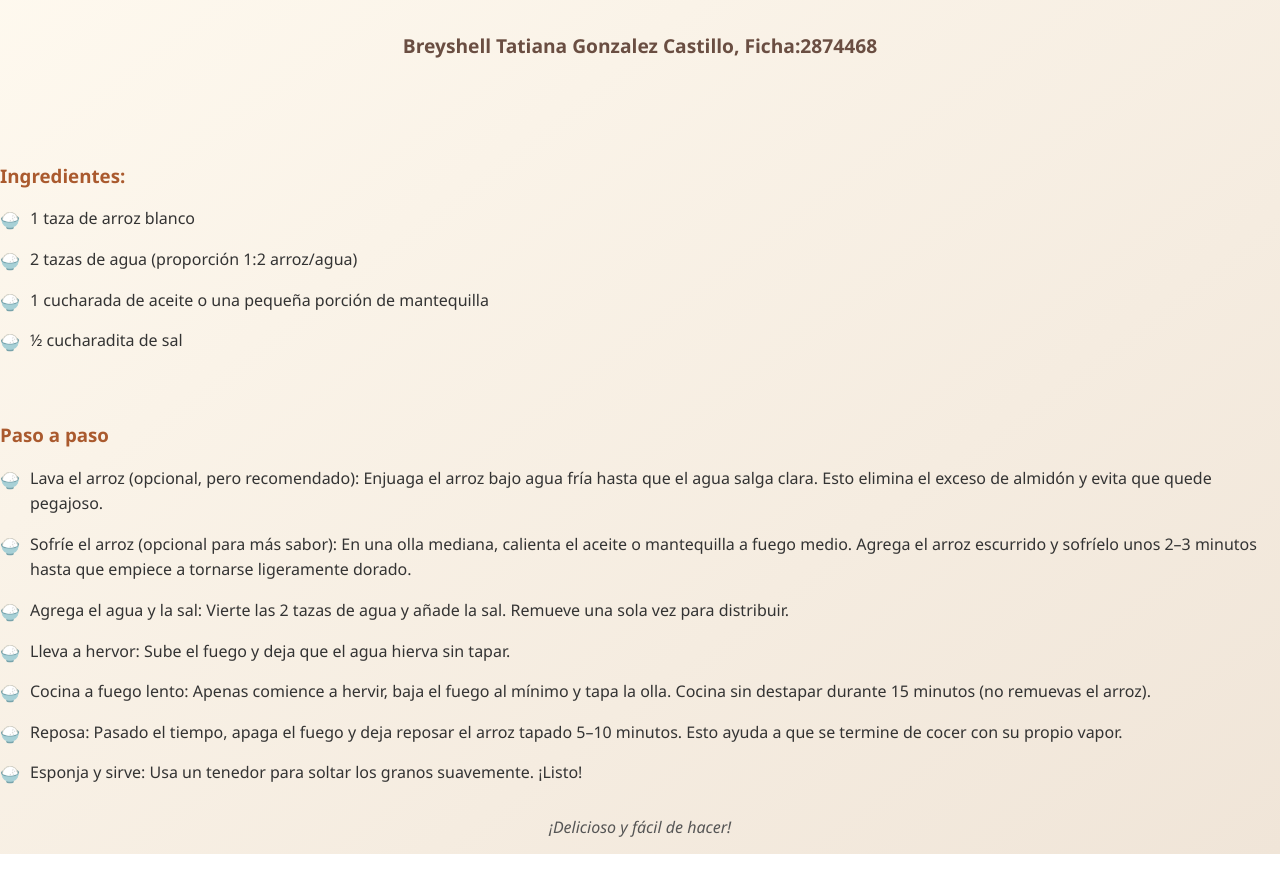
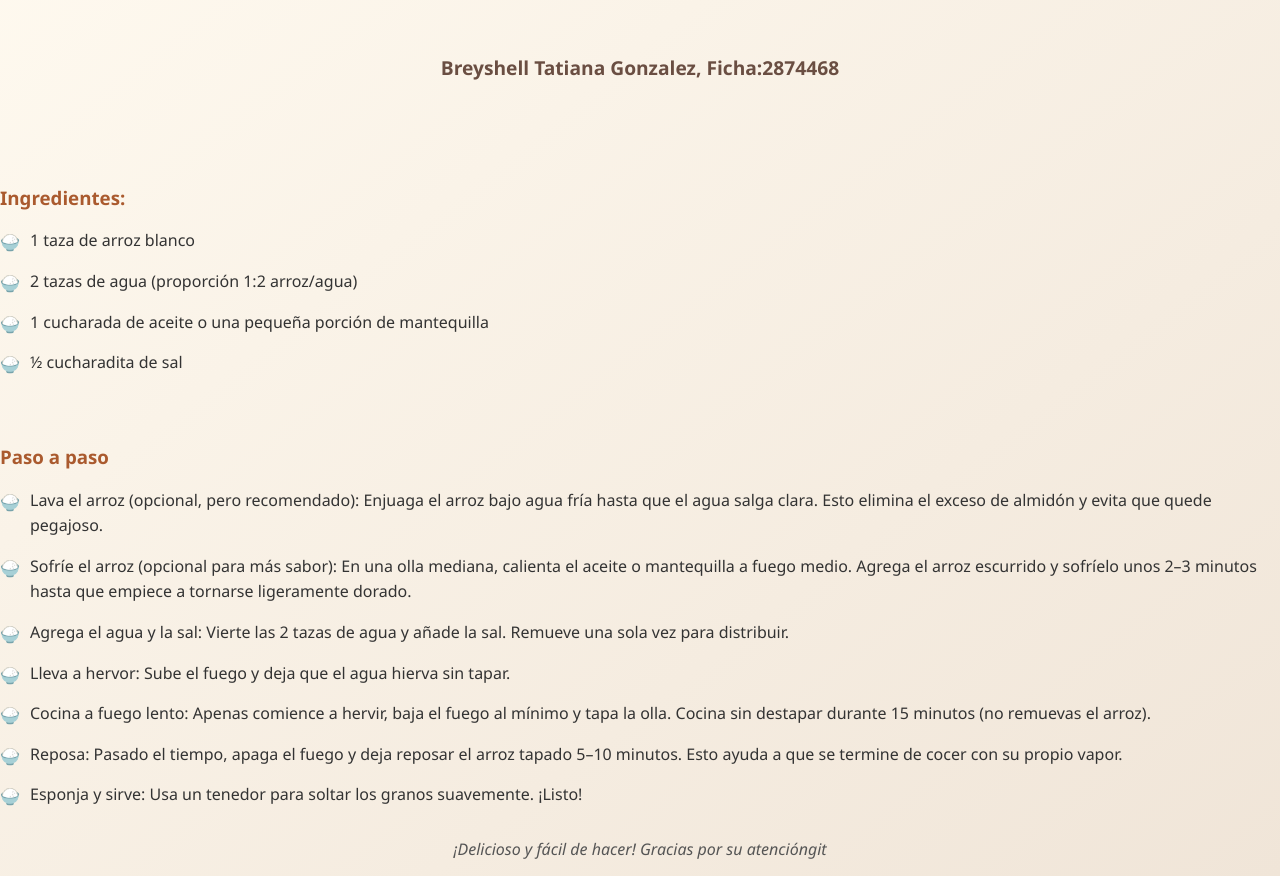
Before and after one commit to breyshell/mi-primer-arrocito, a plain HTML site: page breyshell.html in a window 1280 px wide. Shown: the part 120-996 px from the top of the page. Before the commit the page ends 974 px from the top, so only its background shows below. Drawn offline with Linux system fonts and the light colour scheme.

Commit message:
cambios en el nombre

```diff
--- a/breyshell.html
+++ b/breyshell.html
@@ -3,13 +3,13 @@
   <head>
     <meta charset="UTF-8" />
     <meta name="viewport" content="width=device-width, initial-scale=1.0" />
-    <link rel="stylesheet" href="breyshell.css">
+    <link rel="stylesheet" href="breyshell.css">ñ
     <title>Actividad breyshell</title>
   </head>
   <body>
     <h1>Análisis y desarollo de software</h1>
     <br /><br />
-    <h2>Breyshell Tatiana Gonzalez Castillo, Ficha:2874468</h2>
+    <h2>Breyshell Tatiana Gonzalez, Ficha:2874468</h2>
     <br /><br />
 
     <h3>Ingredientes:</h3>
@@ -56,6 +56,6 @@
       </li>
     </ul>
 
-    <p><em>¡Delicioso y fácil de hacer!</em></p>
+    <p><em>¡Delicioso y fácil de hacer! Gracias por su atencióngit</em></p>
   </body>
 </html>
```
